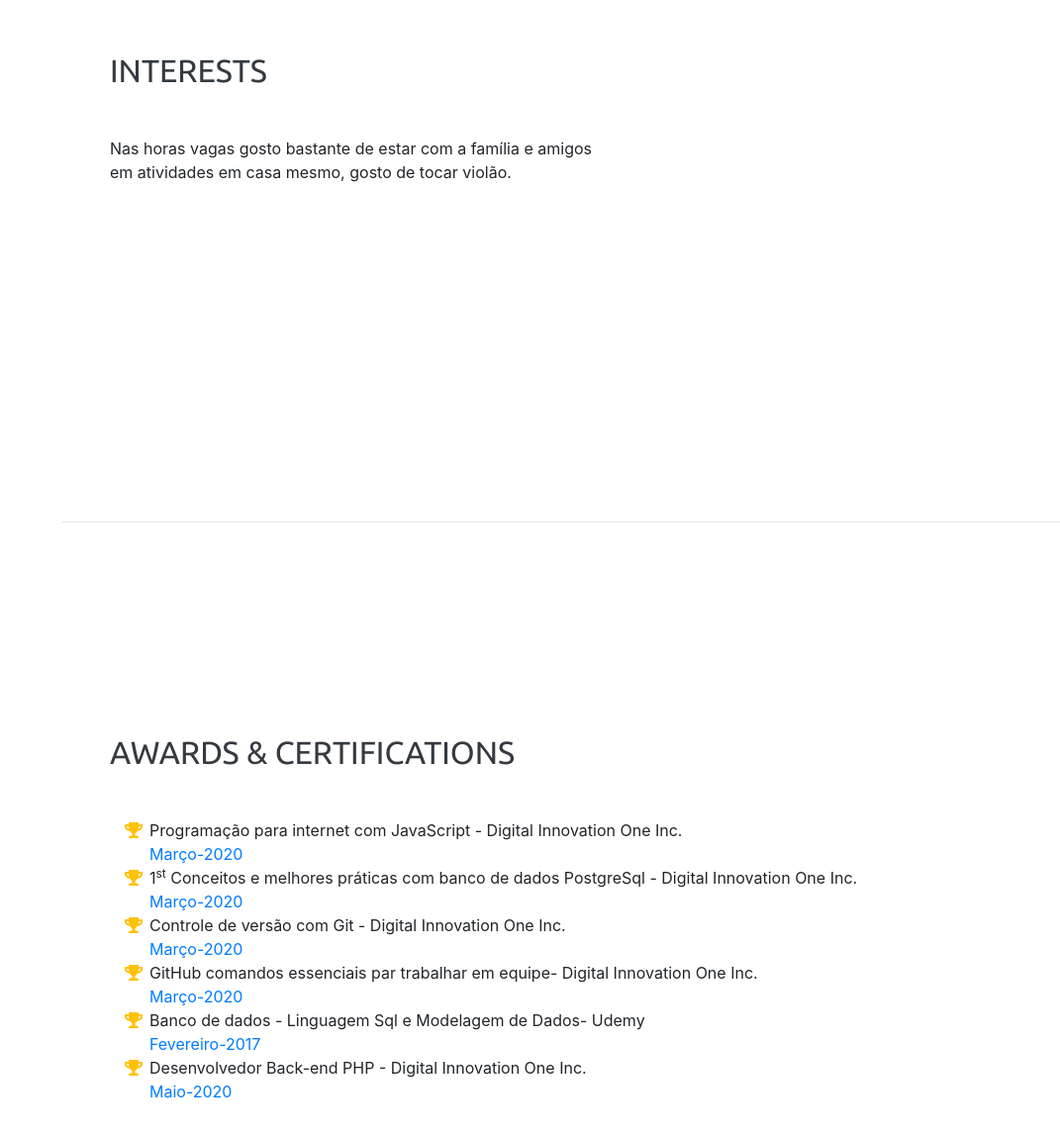
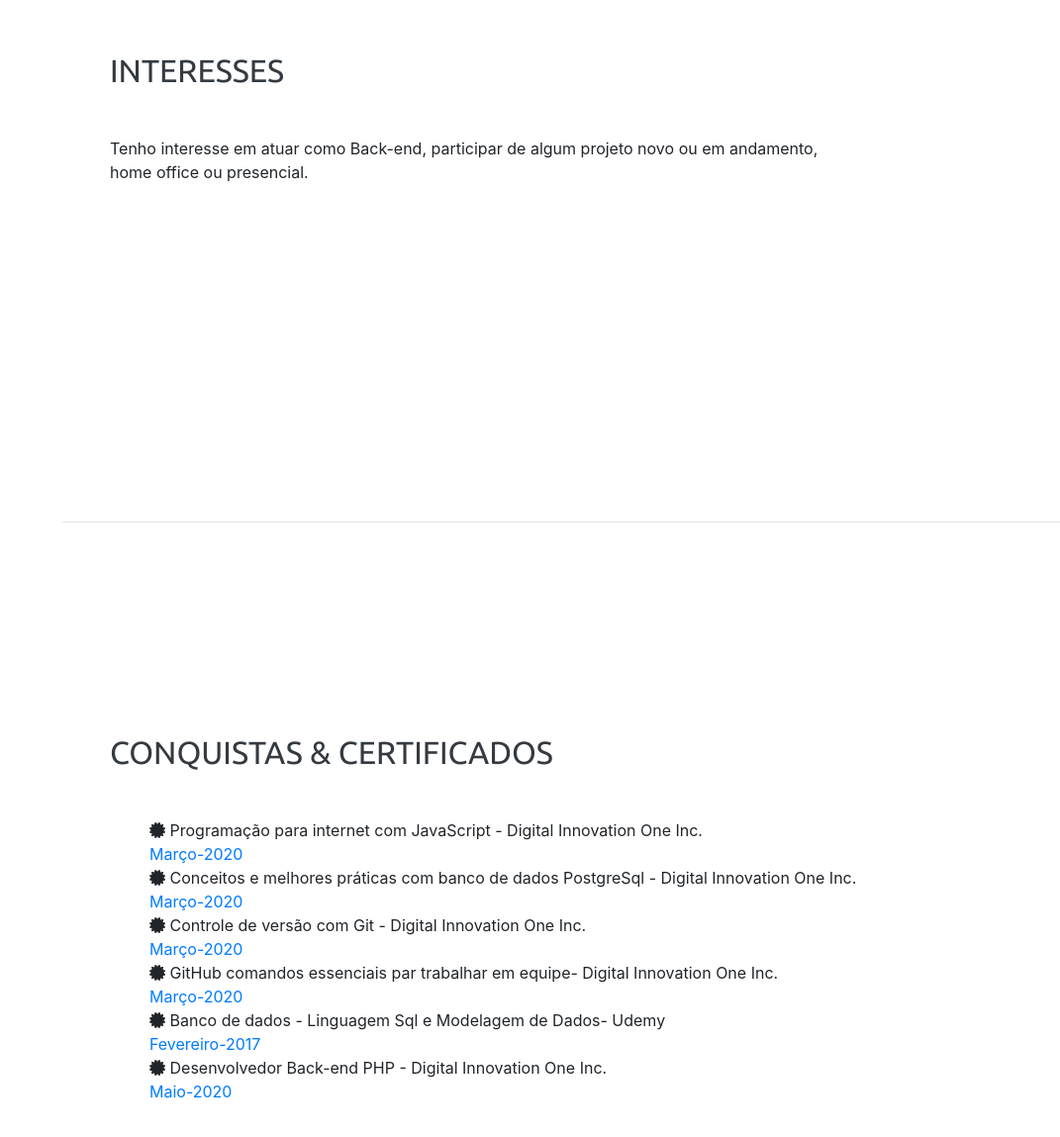
Before and after one commit to ismarads/ismarads.github.io, a website with bundled scripts: page index.html in a window 1280 px wide. Shown: the part 4002-5151 px from the top of the page at 99% size, without its empty margins (209-1280 px from the left). Built offline with nearby package versions, Linux system fonts and the light colour scheme; a web font is replaced by a local one.

Commit message:
redução do h1 e atualização de interesse

```diff
--- a/css/resume.css
+++ b/css/resume.css
@@ -34,7 +34,7 @@ h6 {
 }
 
 h1 {
-  font-size: 6rem;
+  font-size: 5rem;
   line-height: 5.5rem;
 }
 
--- a/index.html
+++ b/index.html
@@ -228,20 +228,21 @@
 
         </ul>
 
-        <div class="subheading mb-3">Disponibilidade</div>
+        <div class="subheading mb-3">Conhecimentos</div>
         <ul class="fa-ul mb-0">
           <li>
             <i class="fa-li fa fa-check"></i>
-            Home Office, freelancer</li>
+            Bancos de dados relacinais </li>
           <li>
             <i class="fa-li fa fa-check"></i>
             </li>
           <li>
             <i class="fa-li fa fa-check"></i>
-            Participações em projetos independentes</li>
+            SGBDS PostgreSql, MySql </li>
           <li>
             <i class="fa-li fa fa-check"></i>
-            Agile Development &amp; Scrum</li>
+            Agile Development &amp; Scrum
+          </li>
         </ul>
       </div>
     </section>
@@ -250,8 +251,8 @@
 
     <section class="resume-section p-3 p-lg-5 d-flex align-items-center" id="interests">
       <div class="w-100">
-        <h2 class="mb-5">Interests</h2>
-        <p>Nas horas vagas gosto bastante de estar com a família e amigos<br> em atividades em casa mesmo, gosto de tocar violão.</p>
+        <h2 class="mb-5">Interesses</h2>
+        <p>Tenho interesse em atuar como Back-end, participar de algum projeto novo ou em andamento,<br>home office ou presencial.  </p>
         <p class="mb-0"></p>
       </div>
     </section>
@@ -260,45 +261,45 @@
 
     <section class="resume-section p-3 p-lg-5 d-flex align-items-center" id="awards">
       <div class="w-100">
-        <h2 class="mb-5">Awards &amp; Certifications</h2>
+        <h2 class="mb-5">Conquistas &amp; Certificados</h2>
         <ul class="fa-ul mb-0">
           <li>
 
-            <i class="fa-li fa fa-trophy text-warning"></i>
+            <i class="fa fa-certificate" aria-hidden="true"></i>
             Programação para internet com JavaScript - Digital Innovation One Inc.</li>
           <li>
             <div class="resume-date text-md-left">
               <span class="text-primary">Março-2020</span>
             </div>
-            <i class="fa-li fa fa-trophy text-warning"></i>
-            1<sup>st</sup>
+            <i class="fa fa-certificate" aria-hidden="true"></i>
+            <sup></sup>
             Conceitos e melhores práticas com banco de dados PostgreSql - Digital Innovation One Inc.</li>
           <li>
             <div class="resume-date text-md-left">
               <span class="text-primary">Março-2020</span>
             </div>
-            <i class="fa-li fa fa-trophy text-warning"></i>
+            <i class="fa fa-certificate" aria-hidden="true"></i>
             <sup></sup>
             Controle de versão com Git - Digital Innovation One Inc.</li>
           <li>
             <div class="resume-date text-md-left">
               <span class="text-primary">Março-2020</span>
             </div>
-            <i class="fa-li fa fa-trophy text-warning"></i>
+            <i class="fa fa-certificate" aria-hidden="true"></i>
             <sup></sup>
             GitHub comandos essenciais par trabalhar em equipe- Digital Innovation One Inc.</li>
           <li>
             <div class="resume-date text-md-left">
               <span class="text-primary">Março-2020</span>
             </div>
-            <i class="fa-li fa fa-trophy text-warning"></i>
+            <i class="fa fa-certificate" aria-hidden="true"></i>
             <sup></sup>
             Banco de dados - Linguagem Sql e Modelagem de Dados- Udemy</li>
           <li>
             <div class="resume-date text-md-left">
               <span class="text-primary">Fevereiro-2017</span>
             </div>
-            <i class="fa-li fa fa-trophy text-warning"></i>
+            <i class="fa fa-certificate" aria-hidden="true"></i>
             <sup></sup>
             Desenvolvedor Back-end PHP - Digital Innovation One Inc.</li>
             <div class="resume-date text-md-left">
```
